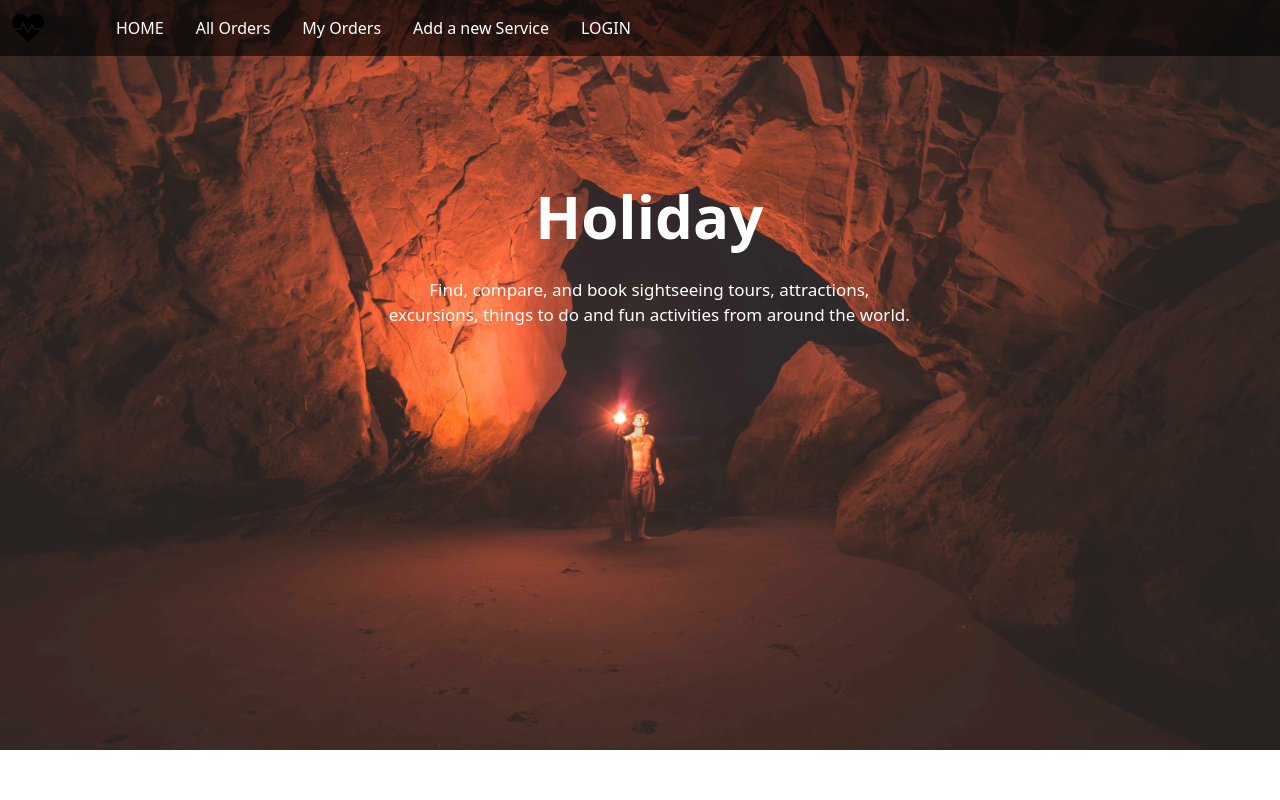
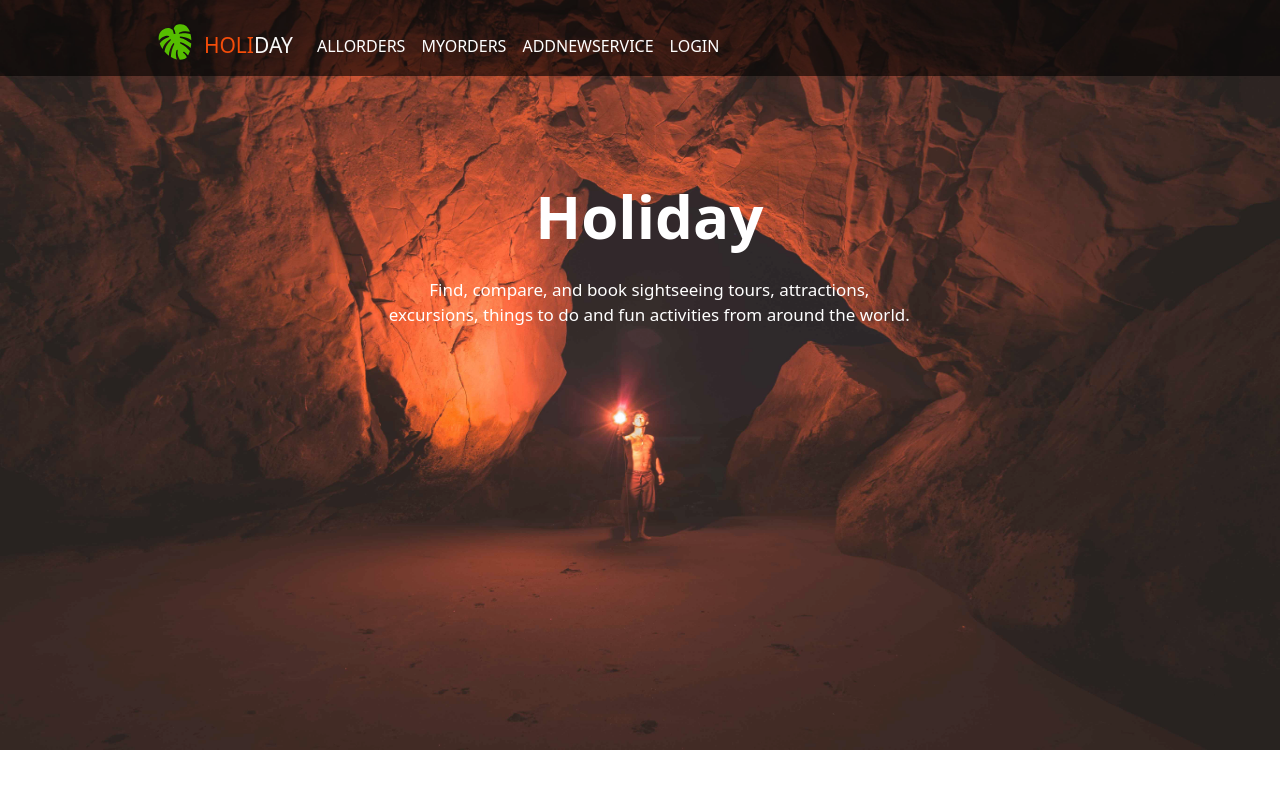
Before and after one commit to mistysamia/HoliDay-Client-Server-Side, a React (Create React App) app: page /home in a window 1280 px wide. Shown: the top 800 px of the page. Built offline with nearby package versions, Linux system fonts and the light colour scheme; no server answers.

Commit message:
login added

```diff
--- a/package.json
+++ b/package.json
@@ -12,6 +12,7 @@
     "@testing-library/user-event": "^12.8.3",
     "bootstrap": "^5.1.3",
     "firebase": "^9.2.0",
+    "jquery": "^3.6.0",
     "react": "^17.0.2",
     "react-bootstrap": "^2.0.2",
     "react-dom": "^17.0.2",
@@ -21,6 +22,7 @@
     "react-router-config": "^5.1.1",
     "react-router-dom": "^5.3.0",
     "react-scripts": "4.0.3",
+    "react-slide-toggle": "^0.3.5",
     "react-star-ratings": "^2.3.0",
     "react-toastify": "^8.1.0",
     "web-vitals": "^1.1.2"
--- a/public/index.html
+++ b/public/index.html
@@ -40,6 +40,7 @@
       To begin the development, run `npm start` or `yarn start`.
       To create a production bundle, use `npm run build` or `yarn build`.
     -->
+    <script src="https://ajax.googleapis.com/ajax/libs/jquery/3.5.1/jquery.min.js"></script>
     <script src="https://cdn.jsdelivr.net/npm/bootstrap@5.1.3/dist/js/bootstrap.bundle.min.js" integrity="sha384-ka7Sk0Gln4gmtz2MlQnikT1wXgYsOg+OMhuP+IlRH9sENBO0LRn5q+8nbTov4+1p" crossorigin="anonymous"></script>
   </body>
 </html>
--- a/src/components/Header/Header.css
+++ b/src/components/Header/Header.css
@@ -1,25 +1,37 @@
 .navbar {
     background: rgba(0, 0, 0, 0.6);
+    text-transform: uppercase;
+    color: #f2f5f7;
+    padding: 0% 10%;
 }
 .navbar a{
     text-decoration: none;
-    color: black;
 }
-.logo img{
-    padding-right: 40px;
-    height: 2rem;
+.navbar .navImg{
+    font-size: 38px;
+    color: rgb(85, 189, 0);
 }
-/* .displayName{
-    padding-left: 470px;
-    padding-right: 60px;
-} */
-.HeaderBgColor {
-    color: rgb(32, 216, 0);
+.navbar .navImg:hover{
+  color: rgb(85, 189, 0);
 }
-.login{
-    padding-left: 750px;
+.navbar .navImg .title{
+  font-size: 21px;
+  color: rgb(245, 77, 10);
 }
-.logoutBtn {
-    cursor: pointer;
-    color: white;
+.navbar .navImg .title .titleDay{
+  color: rgb(248, 248, 248);
 }
+.userName{
+   font-size: 19px;
+
+}
+.userImg{
+  height: 60px;
+  width: 45px;
+  margin-left: 2%;
+}
+.userImg img{
+  height: 100%;
+  width: 100%;
+  border-radius: 50%;
+}
--- a/src/components/Header/Header.js
+++ b/src/components/Header/Header.js
@@ -3,18 +3,24 @@ import { NavLink } from 'react-router-dom';
 import useAuth from '../../hooks/useAuth';
 import logo from '../../images/logo.svg';
 import './Header.css';
+import { GiMonsteraLeaf } from "react-icons/gi";
+import $ from "jquery";
+
 
 
 const Header = () => {
     const { user, logOut } = useAuth();
+    const name = user.displayName ? user.displayName.substring(0, user.displayName.indexOf(" ")) : '';
+
+
     return (
         <div >
-            <nav className="  navbar fixed-top navbar-expand-lg navbar-dark HeaderBgColor d-flex justify-content-between ">
-                <section className="container-fluid ">
+            {/* <nav className="  navbar fixed-top navbar-expand-lg navbar-dark HeaderBgColor d-flex justify-content-between ">
+                <section className="container-fluid xxx">
                     <article className="d-flex justify-content-between">
                         <div className="logo">
-                            <a className="navbar-brand " href="#">
-                                <img src={logo} />
+                            <a className="navbar-brand navImg" href="#">
+                                <GiMonsteraLeaf></GiMonsteraLeaf>
                             </a>
                         </div>
                         <div>
@@ -27,14 +33,15 @@ const Header = () => {
                     </article>
                     <article className="collapse navbar-collapse   " id="navbarNavAltMarkup">
                         <div className=" d-flex justify-content-evenly navbar-nav  ">
+                            <NavLink to="/home" style={{ color: 'white' }}><a className="nav-link active px-3 pageName" aria-current="page" href="" >Holiday</a></NavLink>
 
-                            <NavLink to="/home" style={{ color: 'white' }}><a className="nav-link active px-3 pageName" aria-current="page" href="" >HOME</a></NavLink>
+                            <NavLink to="/home" style={{ color: 'white' }}><a className="nav-link active px-3 homePage" aria-current="page" href="" >HOME</a></NavLink>
 
-                            <NavLink to="/allorders"> <a className="nav-link active px-3 pageName" href="">All Orders</a></NavLink>
+                            <NavLink to="/allorders"> <a className="nav-link active px-3 pageName" href="">AllOrders</a></NavLink>
 
-                            <NavLink to="/myorder"> <a className="nav-link active px-3 pageName" href="">My Orders</a></NavLink>
+                            <NavLink to="/myorder"> <a className="nav-link active px-3 pageName" href="">MyOrders</a></NavLink>
 
-                            <NavLink to="/newservice"><a className="nav-link active px-3 pageName HEALTH" href="" >Add a new Service</a></NavLink>
+                            <NavLink to="/newservice"><a className="nav-link active px-3 pageName HEALTH" href="" >AddnewService</a></NavLink>
                             {
                                 user.email ?
                                     <a onClick={logOut} href="" className='logoutBtn mt-2 px-3' style={{ color: 'white' }}>LOGOUT</a>
@@ -45,7 +52,39 @@ const Header = () => {
                         </div>
                     </article>
                 </section>
+            </nav> */}
+
+            <nav className="navbar fixed-top navbar-expand-lg  navbar-dark HeaderBgColor">
+                <div className="container-fluid">
+                    <NavLink to="/home" style={{ color: 'white' }}><a className="nav-link active  navImg" aria-current="page" href="" ><GiMonsteraLeaf></GiMonsteraLeaf> <span className='title'>Holi<span className='titleDay'>day</span></span></a></NavLink>
+                    <button className="navbar-toggler" type="button" data-bs-toggle="collapse" data-bs-target="#navbarText" aria-controls="navbarText" aria-expanded="false" aria-label="Toggle navigation">
+                        <span className="navbar-toggler-icon"></span>
+                    </button>
+                    <div className="collapse navbar-collapse" id="navbarText">
+                        <ul className="navbar-nav me-auto  mt-3">
+                            <NavLink to="/allorders"> <a className="nav-link active pageName" href="">AllOrders</a></NavLink>
+                            <NavLink to="/myorder"> <a className="nav-link active pageName" href="">MyOrders</a></NavLink>
+
+                            <NavLink to="/newservice"><a className="nav-link active  pageName HEALTH" href="" >AddnewService</a></NavLink>
+                            {
+                                user.email ?
+                                    <a onClick={logOut} href="" className='logoutBtn mt-2 ' style={{ color: 'white' }}>LOGOUT</a>
+                                    :
+                                    <NavLink to="/login" className=""><a className="nav-link active  " href="" >LOGIN</a></NavLink>
+                            }
+
+                        </ul>
+                        <span className="navbar-text mt-3 userName">
+                            {user.email && <p className='displayName mt-3'>Welcome {name} </p>}
+                        </span>
+                        <span className="navbar-text mt-3 userImg">
+                        {user.photoURL &&  <img src={user.photoURL} />}
+
+                        </span>
+                    </div>
+                </div>
             </nav>
+
         </div>
     );
 };
--- a/src/components/PlaceOrder/PlaceOrder.js
+++ b/src/components/PlaceOrder/PlaceOrder.js
@@ -169,10 +169,10 @@ const PlaceOrder = () => {
                                     backdrop="static"
                                     keyboard={false}>
                                     <Modal.Header closeButton>
-                                        <Modal.Title>Modal title</Modal.Title>
+                                        <Modal.Title>Add New Package </Modal.Title>
                                     </Modal.Header>
                                     <Modal.Body>
-                                        Woohoo, Order processed Successfully!
+                                        Woohoo, New Package Added Successfully!
                                     </Modal.Body>
                                     <Modal.Footer>
                                         <Button variant="primary" onClick={handleProceedToHome}>Okay</Button>
```
Also changed, not shown: 1 other file (tests, documents, lock files or other folders).
